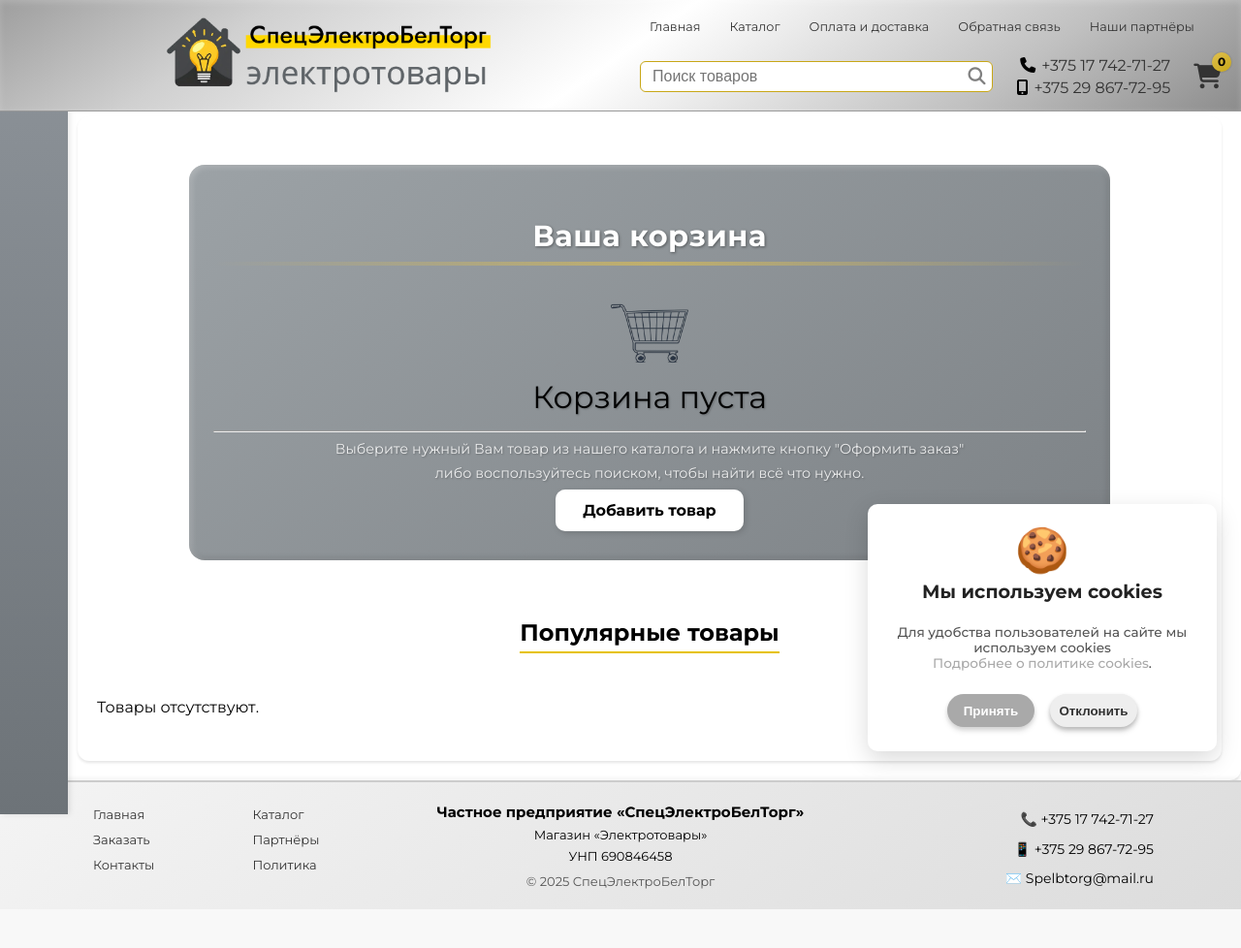
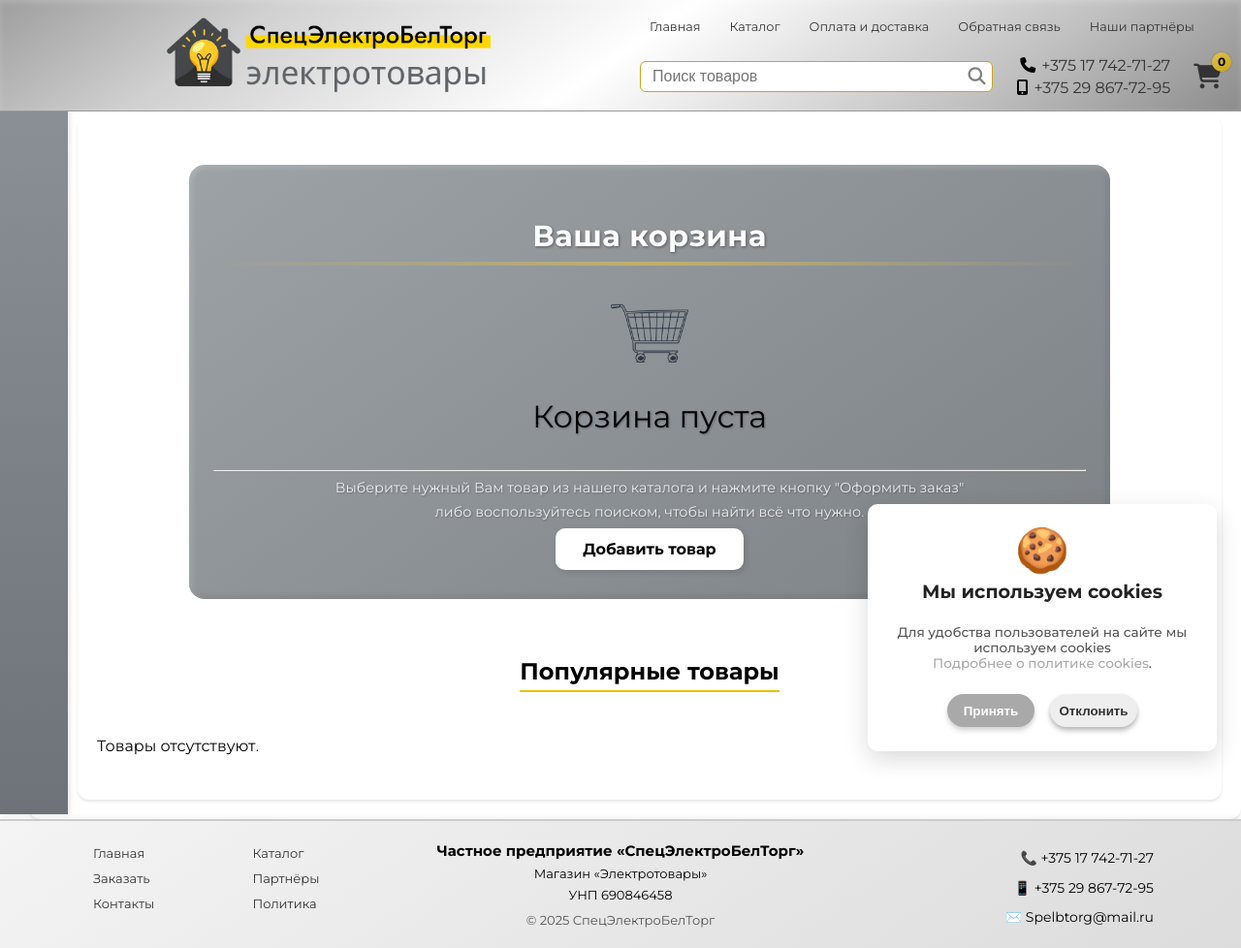
Before and after one commit to YuliyaS-work/ESG_SHOP, a Django app: page /basket/ in a window 1280 px wide. Shown: the whole page at 97% size. Before the commit the page ends 938 px from the top, so only its background shows below. Run offline with Django 5.2, Linux system fonts and the light colour scheme; data that the repository does not hold is empty; parts of the project's set-up code (start-up, migrations or seed data) failed here and were passed over.

Commit message:
16 november

```diff
--- a/esg/static/css/basket.css
+++ b/esg/static/css/basket.css
@@ -170,6 +170,7 @@
 #basket p {
   color: black;
   text-align: center;
+  padding: 20px;
   font-size: 2em;
 }
 .product-carousel {
@@ -189,6 +190,7 @@
     background: #888;
     border-radius: 3px;
 }
+/* Карточка товара */
 .product-card-catalog {
   display: flex;
   flex-direction: column;
--- a/esg/static/css/main_page.css
+++ b/esg/static/css/main_page.css
@@ -75,7 +75,7 @@ flex: 0 0 220px;
     margin: 2px 0;
     font-size: 0.95rem;
 }
-/* Hover эффект*/
+/* Hover эффект */
 .product-card-catalog a:hover {
     color: #e6c200;
 }
```
Also changed, not shown: esg/static/css/catalog.css (+101 -10 lines).
